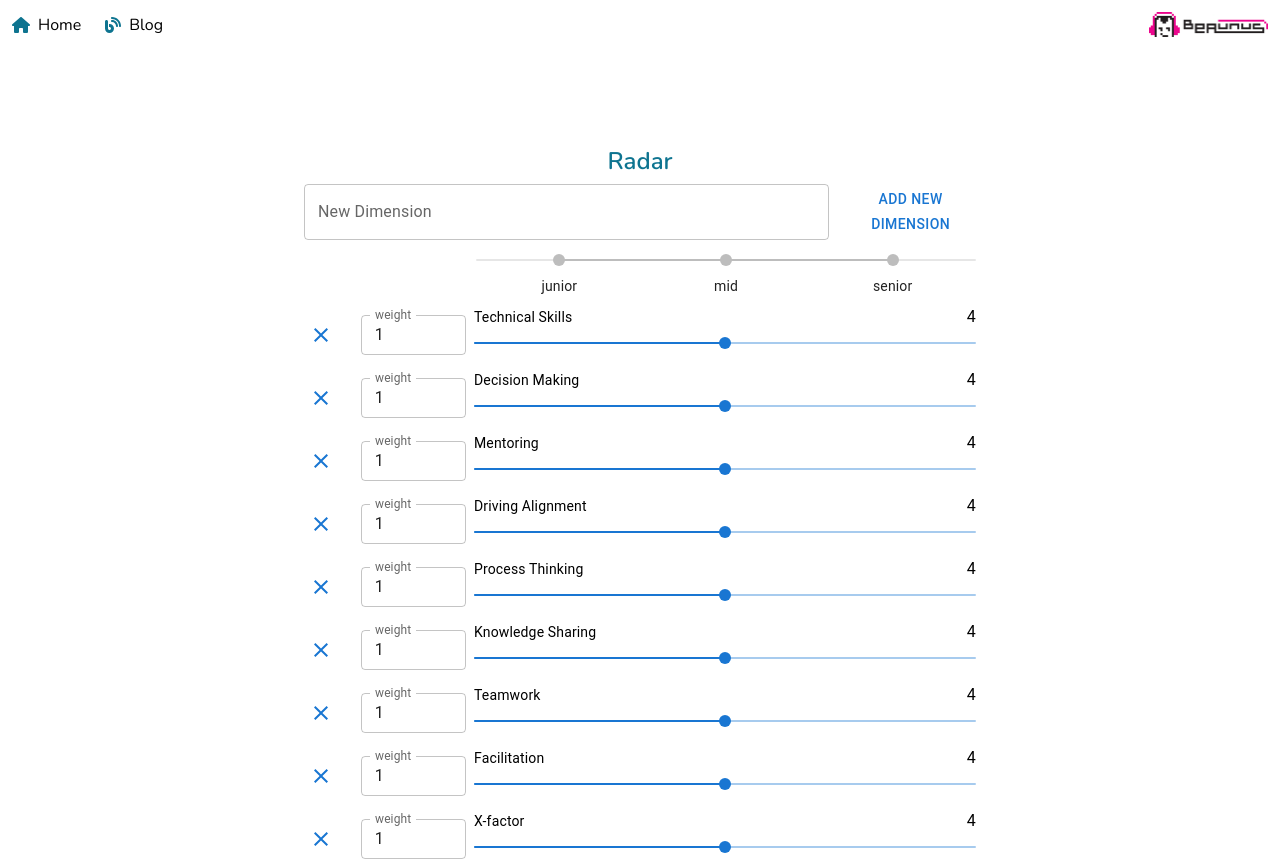
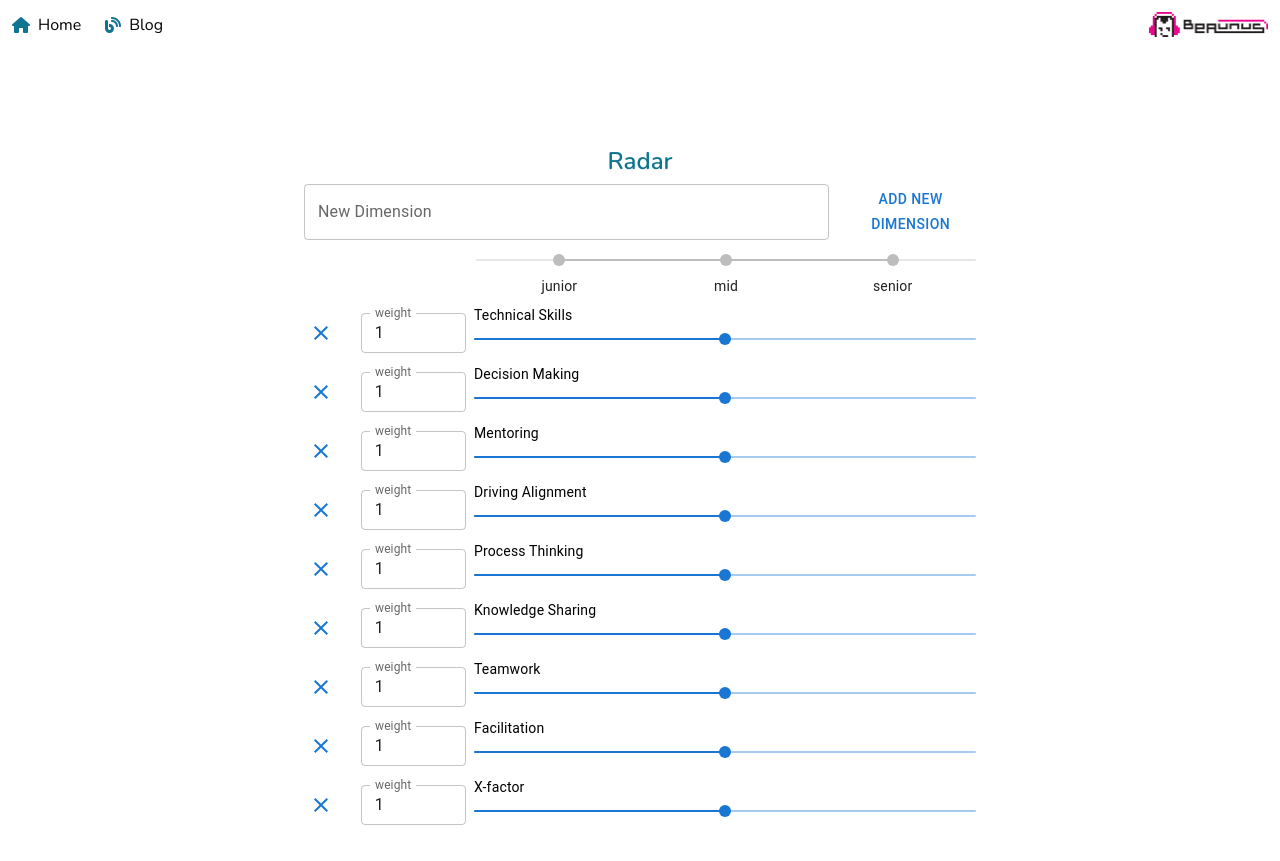
Before and after one commit to beaunus/beaunus.com, a Next.js app: page /blog/radar in a window 1280 px wide. Shown: the top 861 px of the page. Built offline with nearby package versions, Linux system fonts and the light colour scheme; no server answers.

Commit message:
feature: remove display values

```diff
--- a/pages/blog/radar.tsx
+++ b/pages/blog/radar.tsx
@@ -221,7 +221,6 @@ const Radar: NextPage = () => {
                 </Grid>
                 <Grid item xs={9}>
                   <SliderWithLabels
-                    displayValue={value.toString()}
                     label={dimensionName}
                     max={7}
                     min={1}
```
